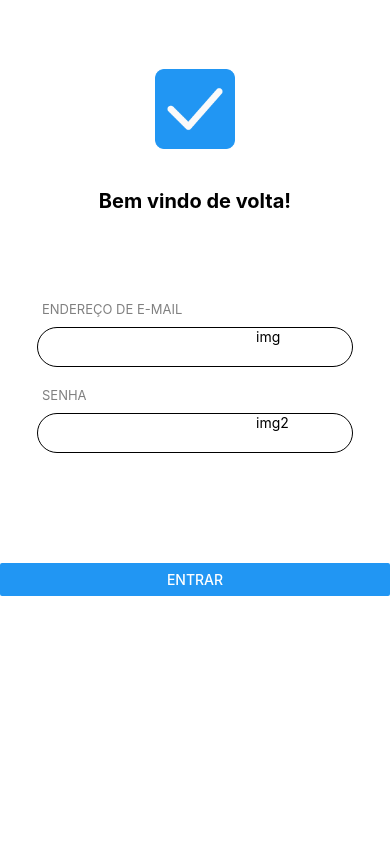
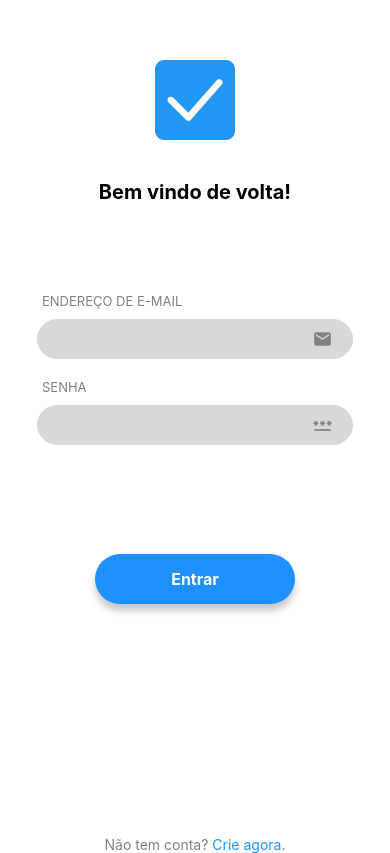
Before and after one commit to eduardocintrasantos/Lista_ReactNative, a React Native app: screen / in a window 390 px wide. Built offline with nearby package versions, Linux system fonts and the light colour scheme.

Commit message:
29/01/2025

```diff
--- a/package.json
+++ b/package.json
@@ -12,7 +12,8 @@
     "expo": "~52.0.27",
     "expo-status-bar": "~2.0.1",
     "react": "18.3.1",
-    "react-native": "0.76.6"
+    "react-native": "0.76.6",
+    "react-native-vector-icons": "^10.2.0"
   },
   "devDependencies": {
     "@babel/core": "^7.25.2",
--- a/src/global/themes.tsx
+++ b/src/global/themes.tsx
@@ -2,7 +2,7 @@ import { Colors } from "react-native/Libraries/NewAppScreen";
 
 export const themas = {
     colors: {
-        primaty: "#878af6",
+        primaty: "#1e90ff",
         secondary: "#ffffff",
         lightGray: "#d7d8d7",
         gray: "gray",
--- a/src/pages/login/index.tsx
+++ b/src/pages/login/index.tsx
@@ -1,9 +1,11 @@
 import React from "react";
 
-import {Text, View, Image, TextInput, Button} from "react-native"
+import {Text, View, Image, TextInput, Button, TouchableOpacity} from "react-native"
 
 import { style } from "./styles";
 import Logo from '../../assets/check.png'
+import {MaterialIcons} from '@expo/vector-icons'
+import { themas } from "../../global/themes";
 
 export default function Login (){
     return (
@@ -15,18 +17,30 @@ export default function Login (){
             <View style={style.boxMid}>
                 <Text style={style.titleInput}>ENDEREÇO DE E-MAIL</Text>
                 <View style={style.boxInput}>
-                    <TextInput></TextInput>
-                    <Text>img</Text>
+                    <TextInput style={style.input}></TextInput>
+                    <MaterialIcons
+                        name="email"
+                        size={20}
+                        color={themas.colors.gray}
+                    />
+
                 </View>
                 <Text style={style.titleInput}>SENHA</Text>
                 <View style={style.boxInput}>
-                    <TextInput></TextInput>
-                    <Text>img2</Text>
+                    <TextInput style={style.input}></TextInput>
+                    <MaterialIcons
+                        name="password"
+                        size={20}
+                        color={themas.colors.gray}
+                    />
                 </View>
             </View>
             <View style={style.boxBotton}>
-                <Button title="Entrar"></Button>
+                <TouchableOpacity style={style.button}>
+                    <Text style={style.textButton}>Entrar</Text>
+                </TouchableOpacity>
             </View>
+            <Text style={style.textBotton}>Não tem conta? <Text style={{color:themas.colors.primaty}}>Crie agora</Text>.</Text>
         </View>
     )
 }
--- a/src/pages/login/styles.ts
+++ b/src/pages/login/styles.ts
@@ -43,12 +43,50 @@ export const style = StyleSheet.create({
         borderRadius: 40,
         marginTop: 10,
         borderWidth: 1,
-        flexDirection: 'row'
+        flexDirection: 'row',
+        alignItems: 'center',
+        paddingHorizontal: 10,
+        backgroundColor:themas.colors.lightGray,
+        borderColor:themas.colors.lightGray
+    },
+    input: {
+        height: '100%',
+        width: '90%',
+        //backgroundColor: 'red',
+        borderRadius: 40,
     },
     boxBotton: {
         height: Dimensions.get('window').height/3,
         width: '100%',
+        //backgroundColor: 'blue'
+        alignItems:'center',
+        //justifyContent: 'center'
+    },
+    button: {
+        width:200,
+        height:50,
+        alignItems: 'center',
+        justifyContent: 'center',
+        backgroundColor: themas.colors.primaty,
+        borderRadius: 40,
+        // gerador de box shadow react native
+        shadowColor: "#000000",
+        shadowOffset: {
+        width: 0,
+        height: 7,
+        },
+        shadowOpacity:  0.21,
+        shadowRadius: 7.68,
+        elevation: 10
+    },
+    textButton: {
+        fontSize: 16,
+        color: '#FFFF',
+        fontWeight: 'bold'
+    },
+    textBotton: {
+        color: themas.colors.gray,
+        fontSize: 14
+    },
 
-        //backgroundColor: 'blue'
-    },
 })
```
Also changed, not shown: 1 other file (tests, documents, lock files or other folders).
